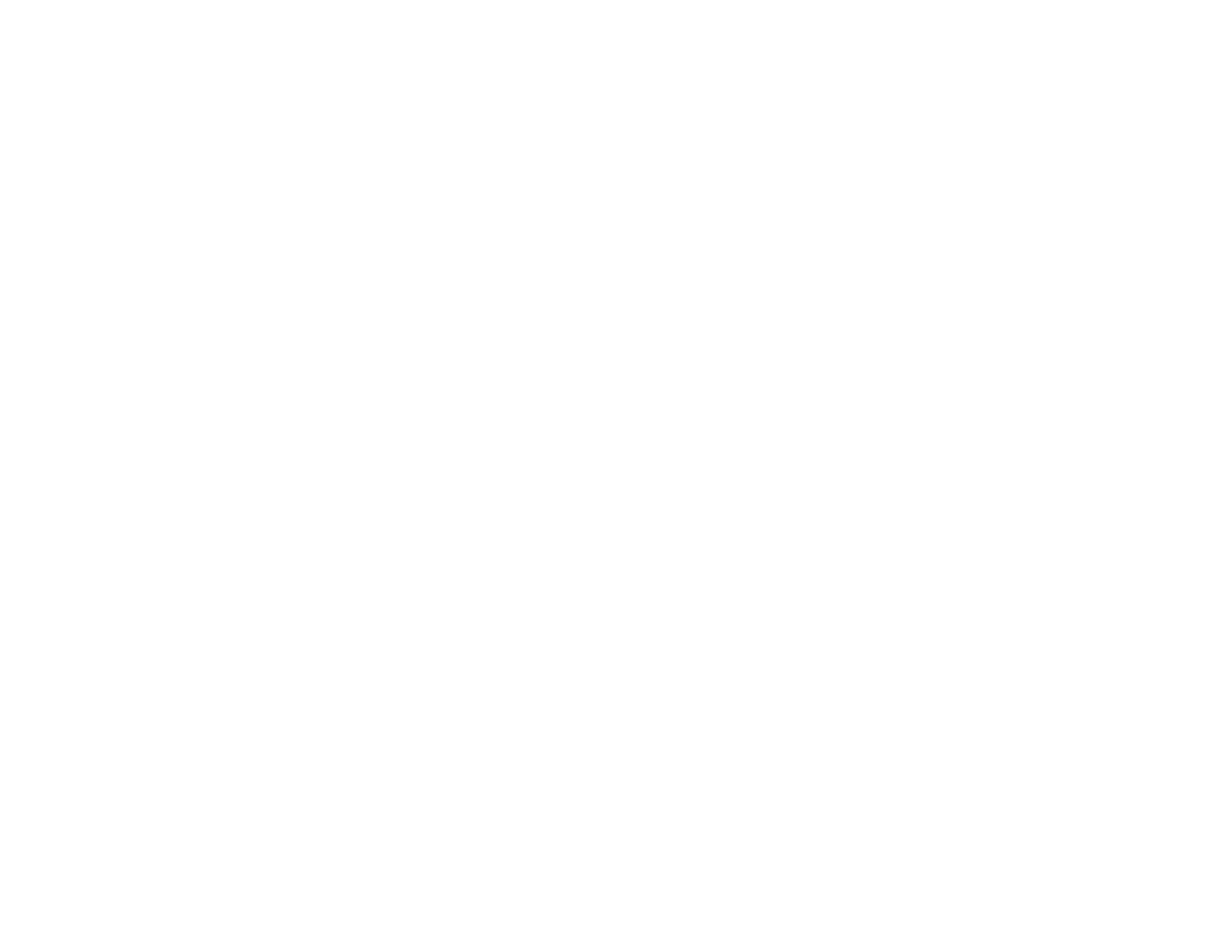
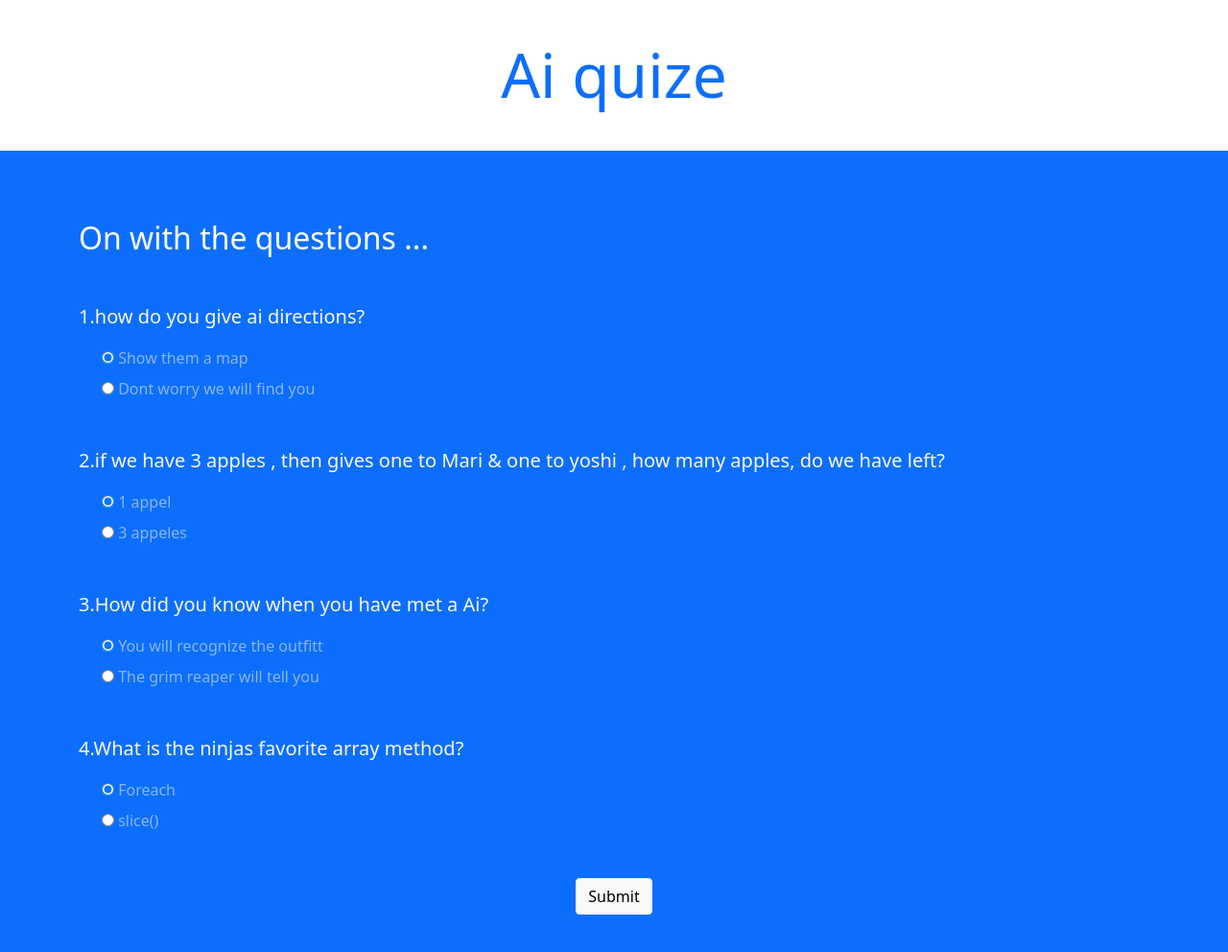
Before and after one commit to aimobina1/Ai-quize, a plain HTML site: page index.html in a window 1280 px wide. Shown: the whole page at 96% size. Before the commit the page ends 800 px from the top, so only its background shows below. Drawn offline with nearby package versions, Linux system fonts and the light colour scheme.

Commit message:
the html fundemental and the quiz style maded up with bootstrap

```diff
--- a/index.html
+++ b/index.html
@@ -3,13 +3,73 @@
     <meta charset="UTF-8">
     <meta http-equiv="X-UA-Compatible" content="IE=edge">
     <meta name="viewport" content="width=device-width, initial-scale=1.0">
-    <link rel="stylesheet" href="style.css">
+    <link href="https://cdn.jsdelivr.net/npm/bootstrap@5.0.2/dist/css/bootstrap.min.css" rel="stylesheet" integrity="sha384-EVSTQN3/azprG1Anm3QDgpJLIm9Nao0Yz1ztcQTwFspd3yD65VohhpuuCOmLASjC" crossorigin="anonymous">
     <title>Ai quize</title>
 </head>
 <body>
-
-
-
+    <!-- top section -->
+    <div class="intro py-3 bg-white text-center">
+        <div class="container">
+            <h2 class="text-primary display-3 my-4">Ai quize</h2>
+        </div>
+    </div>
+    <!-- quize section -->
+    <div class="quize py-4 bg-primary">
+        <div class="container">
+            <h2 class="my-5 text-white">On with the questions ...</h2>
+            <form class="quize-form text-light">
+                <div class="my-5">
+                     <p class="lead fonts-wight-normal">1.how do you give ai directions?</p>
+                    <div class="form-check my-2 text-white-50">
+                        <input type="radio" name="q1" value="A" checked>
+                        <label class="form-check-label">Show them a map</label>
+                    </div>
+                    <div class="form-check my-2 text-white-50">
+                        <input type="radio" name="q1" value="B" >
+                        <label class="form-check-label">Dont worry we will find you</label>
+                    </div>
+                </div>
+                <div class="my-5">
+                        <p class="lead fonts-wight-normal">2.if we have 3 apples , then gives one to Mari & one to yoshi , how many apples,
+                            do we have left?
+                        </p>
+                    <div class="form-check my-2 text-white-50">
+                        <input type="radio" name="q2" value="A" checked>
+                        <label class="form-check-label">1 appel</label>
+                    </div>
+                    <div class="form-check my-2 text-white-50">
+                        <input type="radio" name="q1" value="B" >
+                        <label class="form-check-label">3 appeles</label>
+                    </div>
+                </div>
+                <div class="my-5">
+                    <p class="lead fonts-wight-normal">3.How did you know when you have met a Ai?</p>
+                   <div class="form-check my-2 text-white-50">
+                       <input type="radio" name="q3" value="A" checked>
+                       <label class="form-check-label">You will recognize the outfitt</label>
+                   </div>
+                   <div class="form-check my-2 text-white-50">
+                       <input type="radio" name="q3" value="B" >
+                       <label class="form-check-label">The grim reaper will tell you</label>
+                   </div>
+                </div>
+                <div class="my-5">
+                    <p class="lead fonts-wight-normal">4.What is the ninjas favorite array method?</p>
+                   <div class="form-check my-2 text-white-50">
+                       <input type="radio" name="q4" value="A" checked>
+                       <label class="form-check-label">Foreach</label>
+                   </div>
+                   <div class="form-check my-2 text-white-50">
+                       <input type="radio" name="q4" value="B" >
+                       <label class="form-check-label">slice()</label>
+                   </div>
+                </div>
+                <div class="text-center">
+                    <input type="submit" class="btn btn-light">
+                </div>
+            </form>
+        </div>
+    </div>
 
 
 
```
